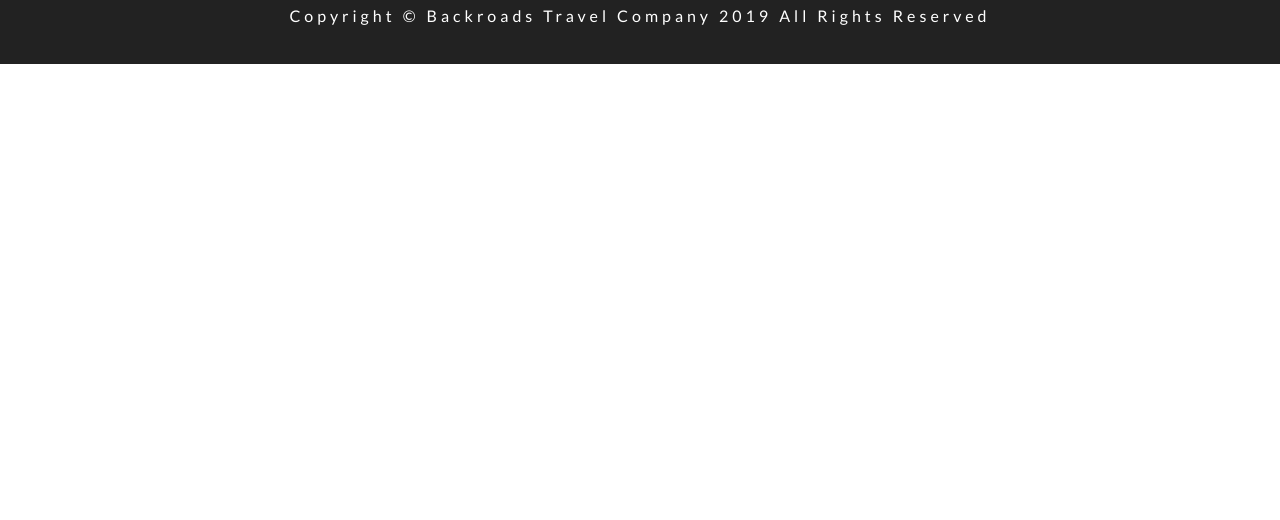
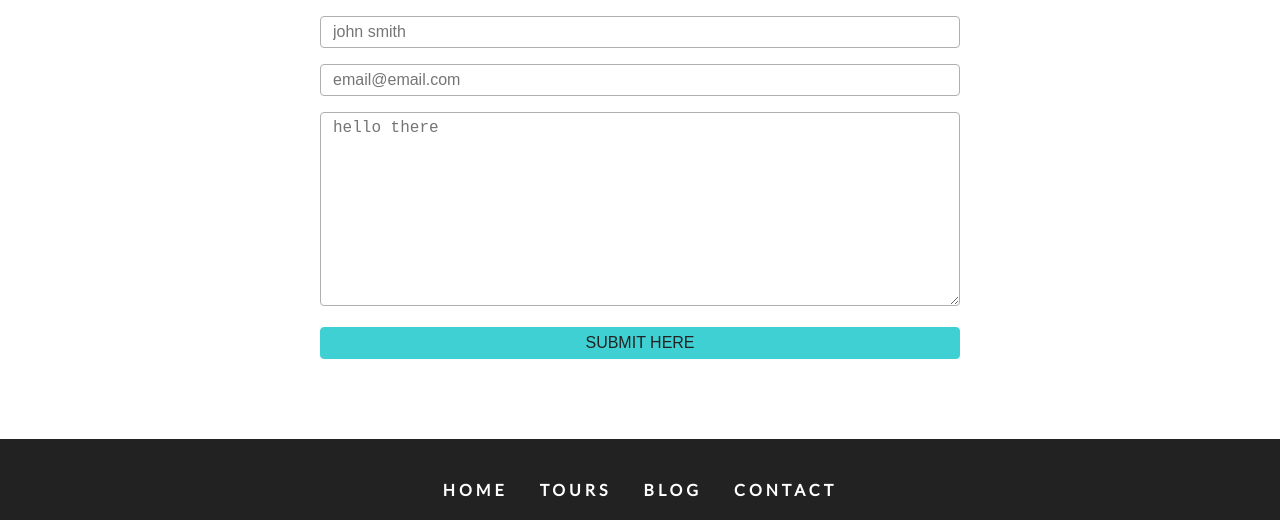
Before and after one commit to Camilocoo/gatsby-backroads, a Gatsby site: page /contact in a window 1280 px wide. Shown: the part 679-1199 px from the top of the page. Before the commit the page ends 800 px from the top, so only its background shows below. Built offline with nearby package versions, Linux system fonts and the light colour scheme; Gatsby itself is replaced by a stand-in of ours.

Commit message:
submit form styled

```diff
--- /dev/null
+++ b/src/components/Contact/Contact.js
@@ -0,0 +1,48 @@
+import React from 'react'
+import StyledTitle from '../StyledTitle'
+import styles from '../../css/contact.module.css'
+
+
+
+const Contact = () => {
+    return (
+        <section className={styles.contact}>
+            <StyledTitle title="Contact" subtitle="us"/>
+            <div className={styles.center}>
+                <form className={styles.form}>
+                    <div>
+                        <input
+                            type="text"
+                            name="name"
+                            id="name"
+                            className={styles.formControl}
+                            placeholder="john smith"
+                        />
+                    </div>
+                    <div>
+                        <input
+                            type="email"
+                            name="email"
+                            id="email"
+                            className={styles.formControl}
+                            placeholder="email@email.com"
+                        />
+                    </div>
+                   <textarea
+                   name="message"
+                   id="message"
+                   rows="10"
+                   className={styles.formControl}
+                   placeholder="hello there"
+                   />
+                   <div>
+                       <input type="submit" value="submit here" className={styles.submit} />
+                   </div>
+                </form>
+            </div>
+
+        </section>
+    )
+}
+
+export default Contact
--- a/src/pages/contact.js
+++ b/src/pages/contact.js
@@ -2,13 +2,15 @@ import React from "react"
 import Layout from "../components/layout"
 import {graphql, useStaticQuery} from 'gatsby'
 import StyledHero from "../components/StyledHero"
+import Contact from '../components/Contact/Contact.js'
 export default function contact({data}) {
   const {aboutImage:{childImageSharp:{fluid}}}= data
   return(
     <Layout>
-    <StyledHero img={fluid}>
-    Helo from contacts
-    </StyledHero>
+      <StyledHero img={fluid}>
+        Helo from contacts
+      </StyledHero>
+    <Contact/>
     </Layout>
 
   )
```
